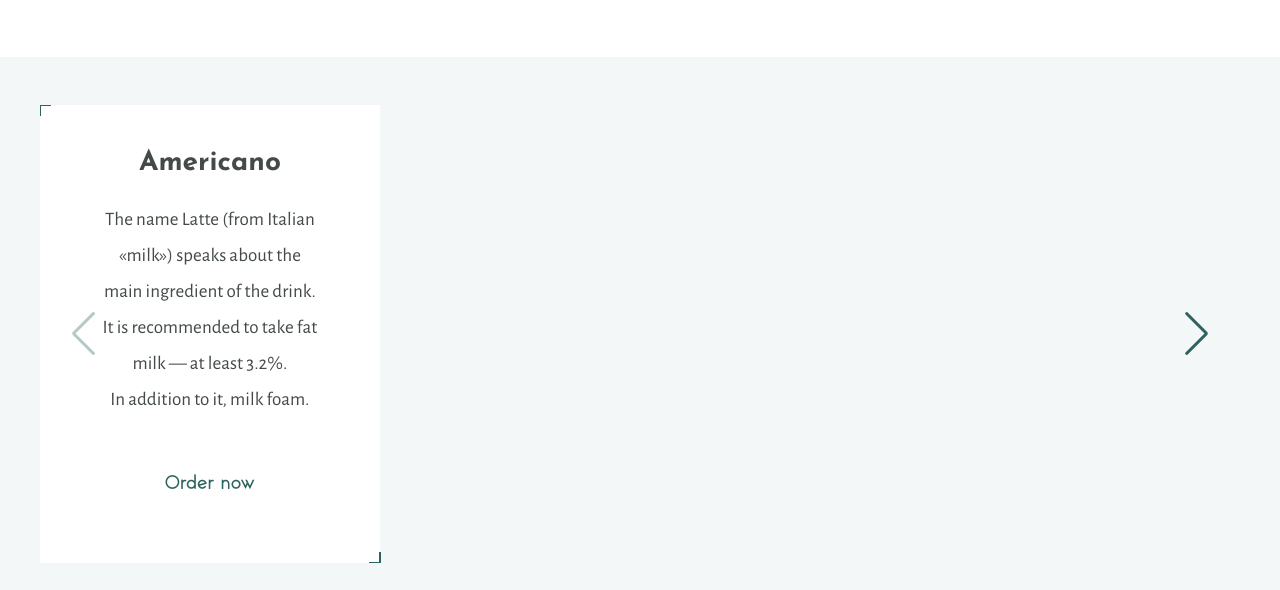
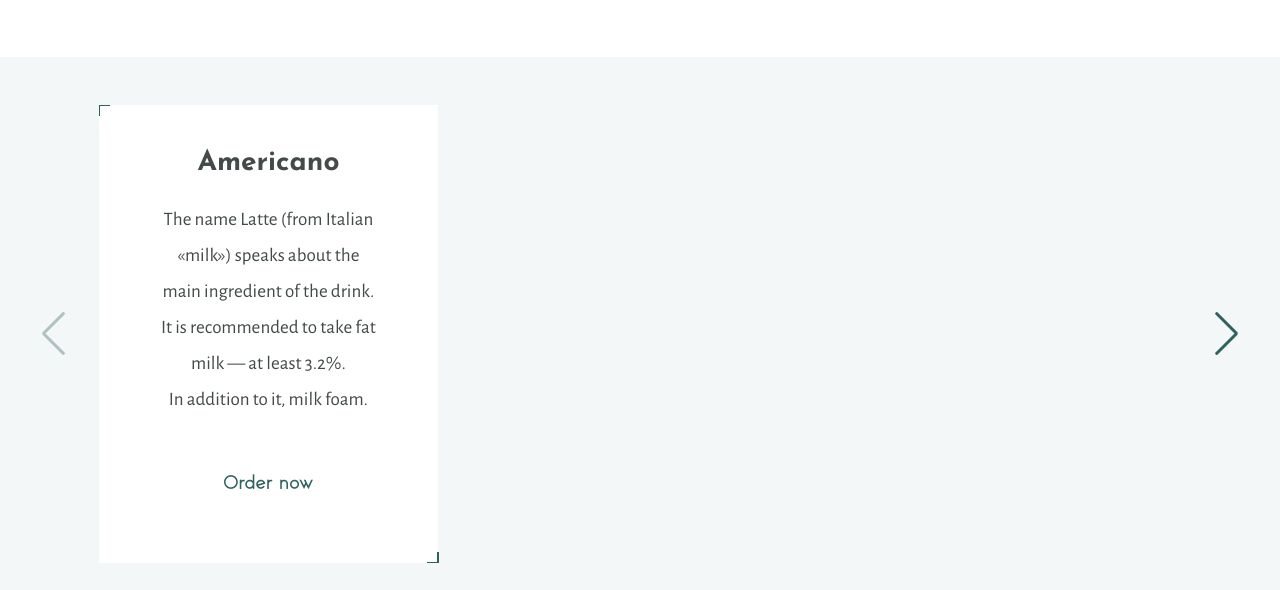
Before and after one commit to Damelus/coffee-shop-new, a website: page src/index.html in a window 1280 px wide. Shown: the part 1544-2134 px from the top of the page. Drawn offline with nearby package versions, Linux system fonts and the light colour scheme; files that its build step writes are made by us from their sources; files whose address does not match are found by name.

Commit message:
slider commit

```diff
--- a/src/scss/slider.scss
+++ b/src/scss/slider.scss
@@ -8,7 +8,7 @@
   }
 }
 .swiper {
-  max-width: 1200px;
+  max-width: 1083px;
   max-height: 458px;
   &-wrapper {
     display: flex;
@@ -21,13 +21,11 @@
   }
   &-button-left {
     position: absolute;
-    left: 40px;
     padding: 0;
     color: var(--primary-green);
   }
   &-button-right {
     position: absolute;
-    right: 40px;
     padding: 0;
     color: var(--primary-green);
   }
```
Also changed, not shown: dist/css/style.css, dist/css/style.min.css.
